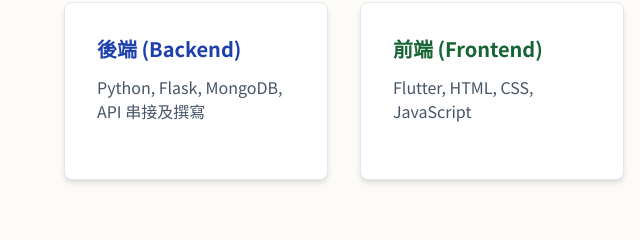
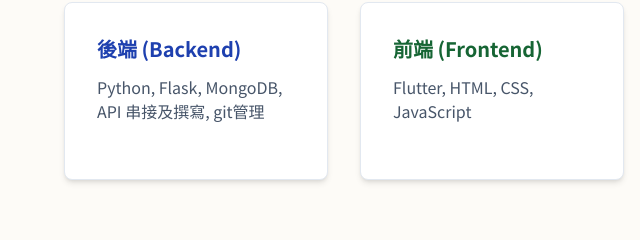
Before and after one commit to imlilyimlily920507-max/-, a plain HTML site: page main.html in a window 1280 px wide. Shown: the part 690-930 px from the top of the page, 0-640 px from the left. Drawn offline with nearby package versions, Linux system fonts and the light colour scheme.

Commit message:
Update main.html

```diff
--- a/main.html
+++ b/main.html
@@ -57,7 +57,7 @@
             <div class="grid grid-cols-1 md:grid-cols-2 lg:grid-cols-4 gap-8 max-w-6xl mx-auto">
                 <div class="bg-white p-8 rounded-lg shadow-md border border-slate-200">
                     <h4 class="font-bold text-xl mb-3 text-blue-800">後端 (Backend)</h4>
-                    <p class="text-slate-600">Python, Flask, MongoDB, API 串接及撰寫</p>
+                    <p class="text-slate-600">Python, Flask, MongoDB, API 串接及撰寫, git管理</p>
                 </div>
                 <div class="bg-white p-8 rounded-lg shadow-md border border-slate-200">
                     <h4 class="font-bold text-xl mb-3 text-green-800">前端 (Frontend)</h4>
```
